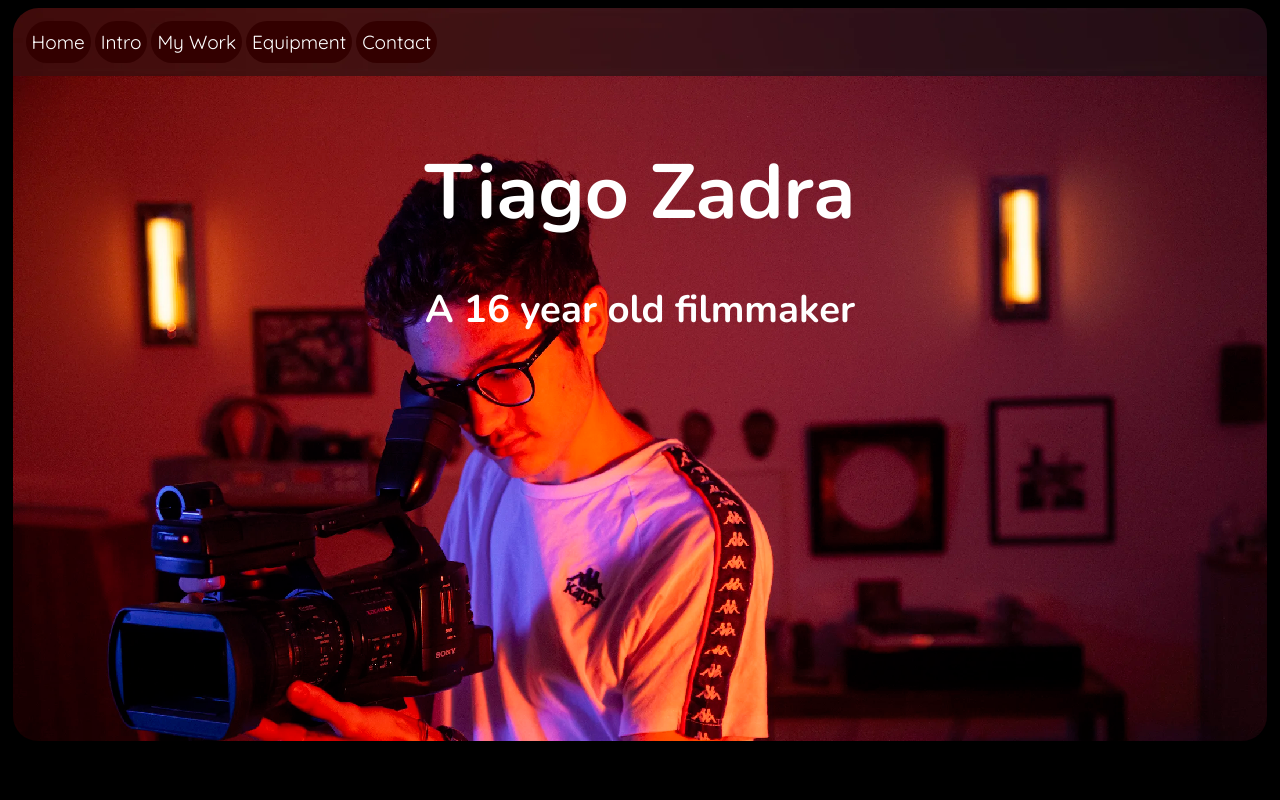
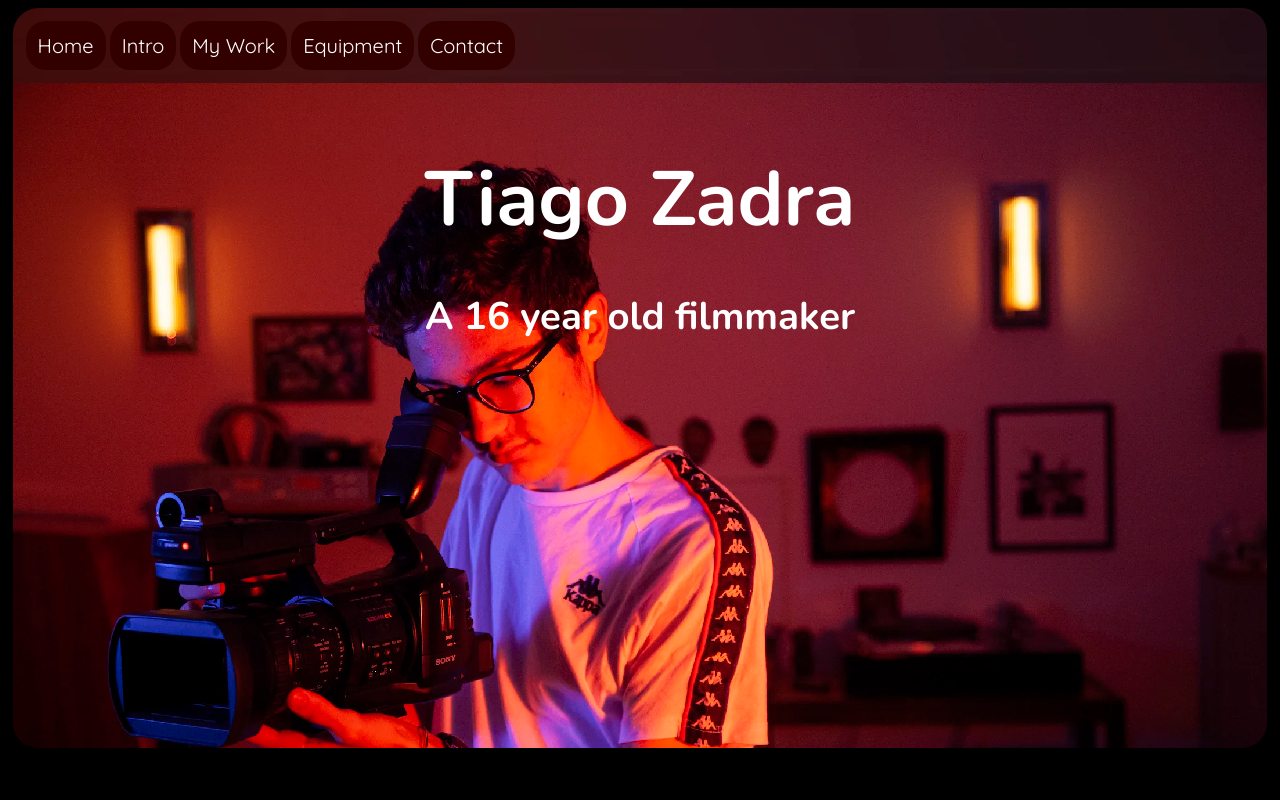
Before and after one commit to ZtereoHYPE/TiagoZadra, a plain HTML site: page index.html in a window 1280 px wide. Shown: the top 800 px of the page. Drawn offline with nearby package versions, Linux system fonts and the light colour scheme.

Commit message:
last touches to buttons

```diff
--- a/stylesheet.css
+++ b/stylesheet.css
@@ -31,14 +31,14 @@ body {
 }
 .button {
   background-color: #330000;
-  border-radius: 2vw;
+  border-radius: 20px;
   border: none;
   color: white;
   cursor: pointer;
   display: inline-block;
   font-family: 'Quicksand', sans-serif;
-  font-size: 19px;
-  height:42px;
+  font-size: 2.5vmin;
+  padding: 1.5vmin;
 }
 .button:hover {
   background-color: #660000;
```
